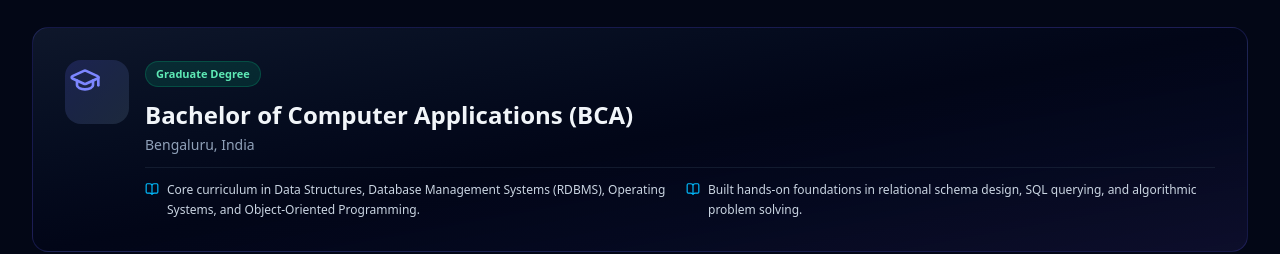
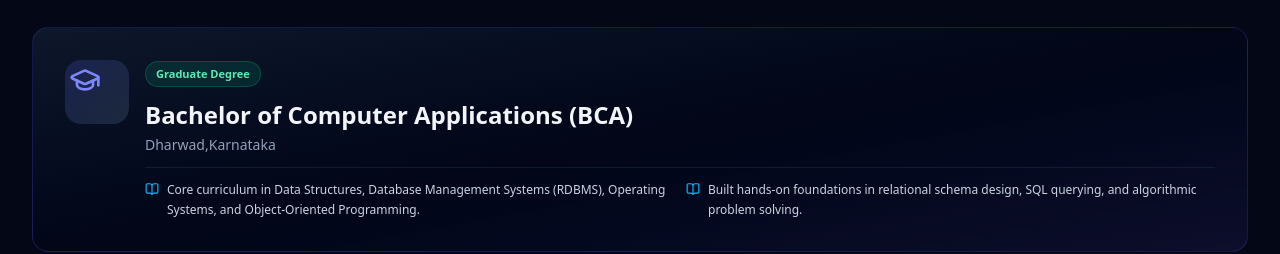
Before and after one commit to tusharpatgar/tusharpatgar.github.io, a React (Vite) app: page / in a window 1280 px wide. Shown: the part 9380-9634 px from the top of the page. Built offline with nearby package versions, Linux system fonts and the light colour scheme.

Commit message:
Update portfolioData.ts

```diff
--- a/src/data/portfolioData.ts
+++ b/src/data/portfolioData.ts
@@ -362,7 +362,7 @@ export const EDUCATION = {
   degree: "Bachelor of Computer Applications (BCA)",
   period: "2020 – 2023",
   field: "Computer Science & Information Technology",
-  institution: "Bengaluru, India",
+  institution: "Dharwad,Karnataka",
   highlights: [
     "Core curriculum in Data Structures, Database Management Systems (RDBMS), Operating Systems, and Object-Oriented Programming.",
     "Built hands-on foundations in relational schema design, SQL querying, and algorithmic problem solving.",
```
